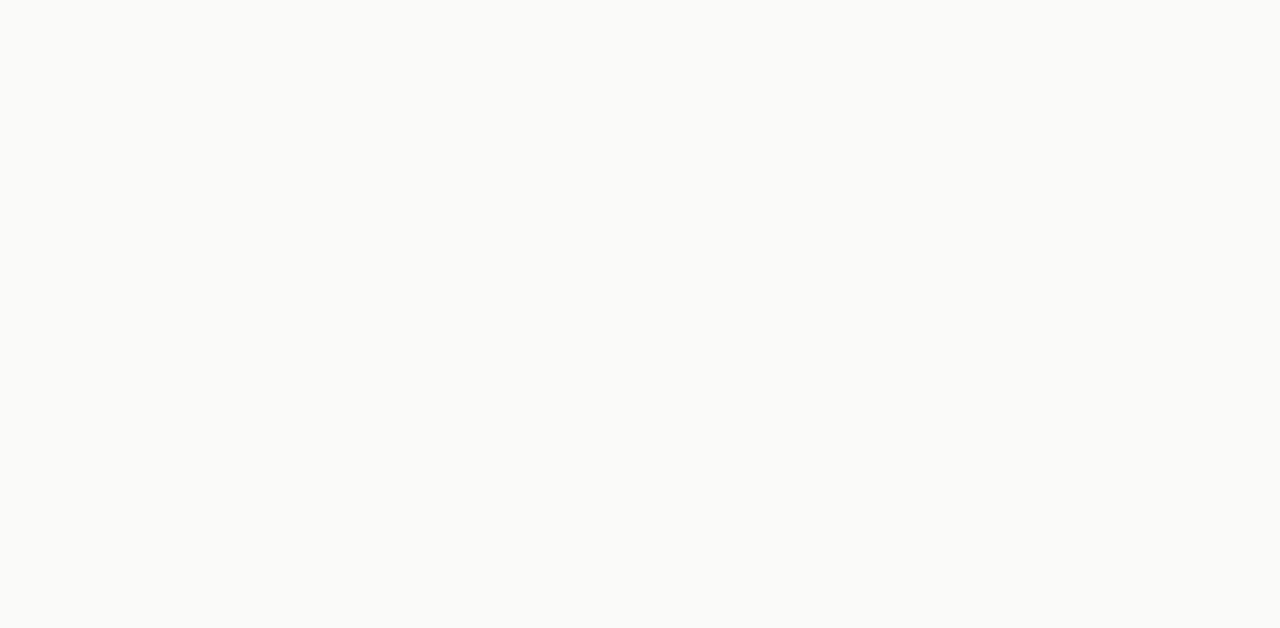
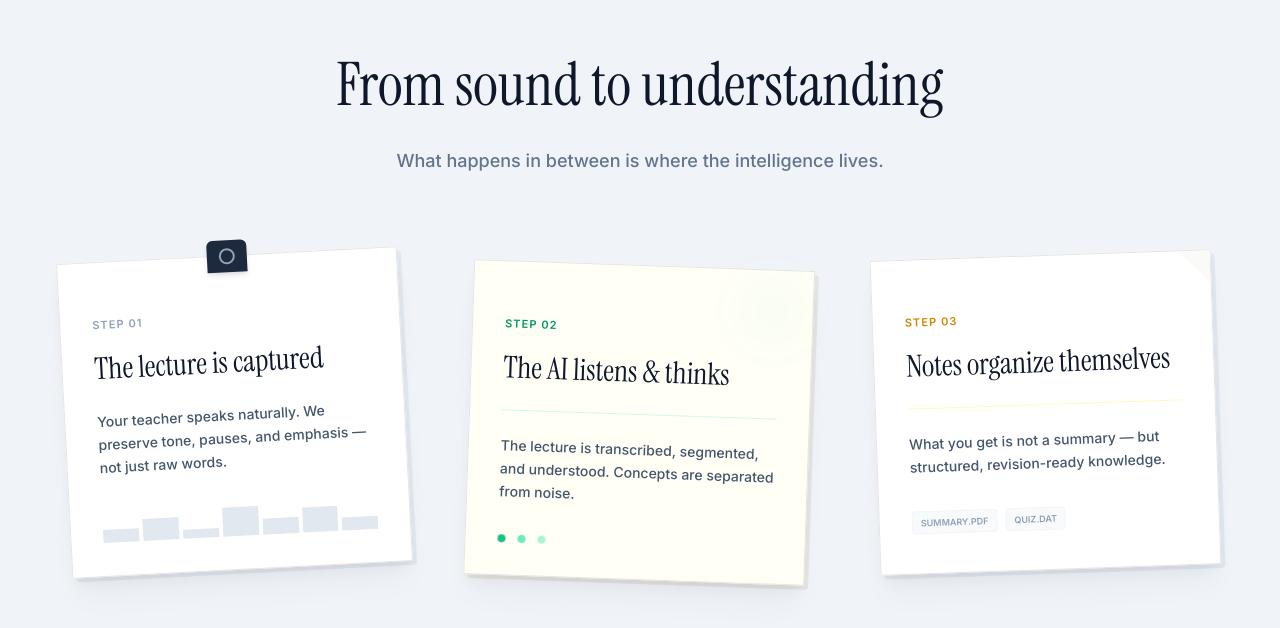
Before and after one commit to NadeemAhmad3/AI_Notes_Maker, a Next.js app: page / in a window 1280 px wide. Shown: the part 880-1508 px from the top of the page. Before the commit the page ends 800 px from the top, so only its background shows below. Built offline with nearby package versions, Linux system fonts and the light colour scheme.

Commit message:
Update page.tsx

```diff
--- a/app/page.tsx
+++ b/app/page.tsx
@@ -1,5 +1,6 @@
 import Navbar from "@/components/navbar/Navbar";
 import Hero from "@/components/hero/hero";
+import HowItWorks from "@/components/how-it-works/HowItWorks";
 
 export default function HomePage() {
   return (
@@ -10,6 +11,7 @@
       <div className="pt-20">
         <Hero />
       </div>
+      <HowItWorks />
     </main>
   );
 }
```
